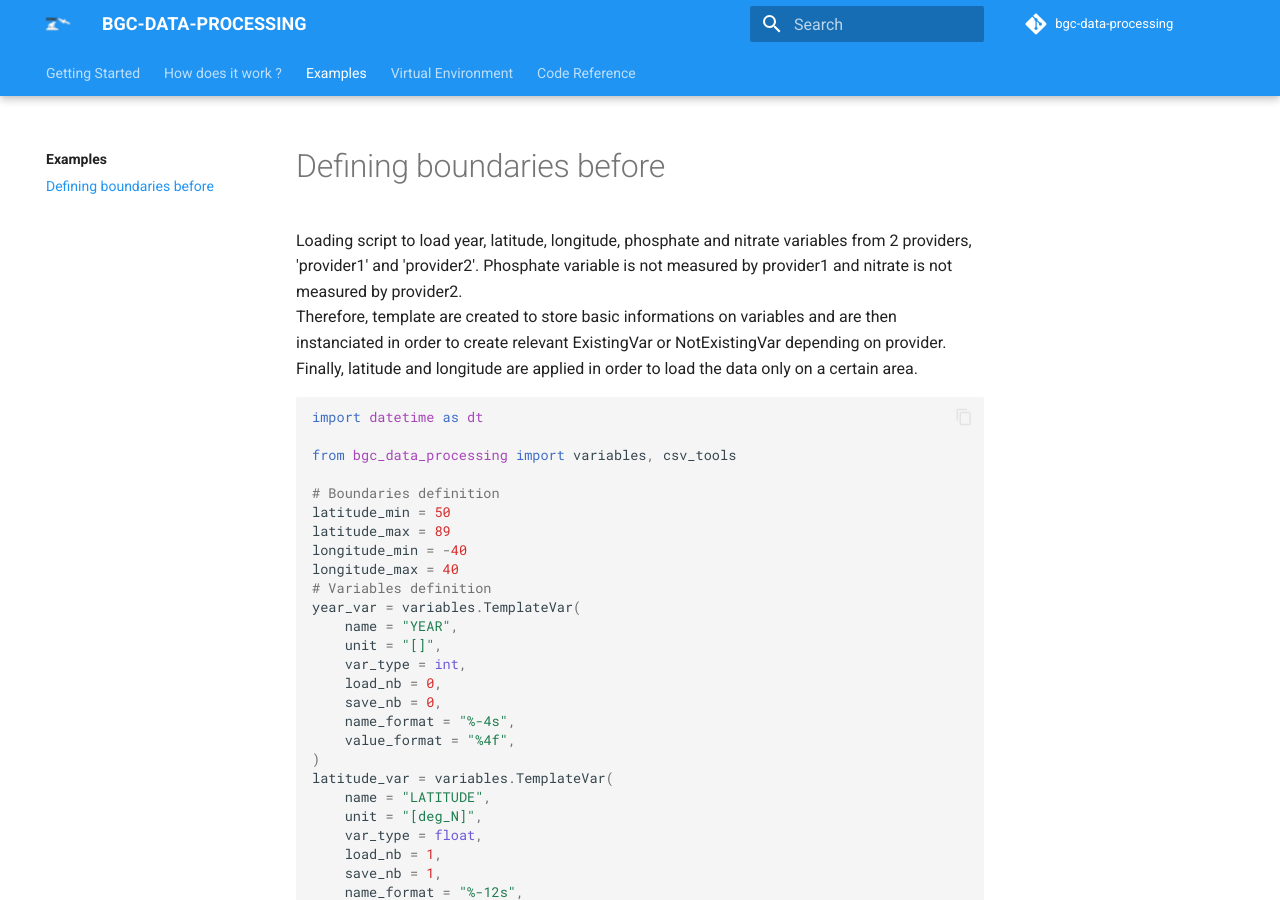
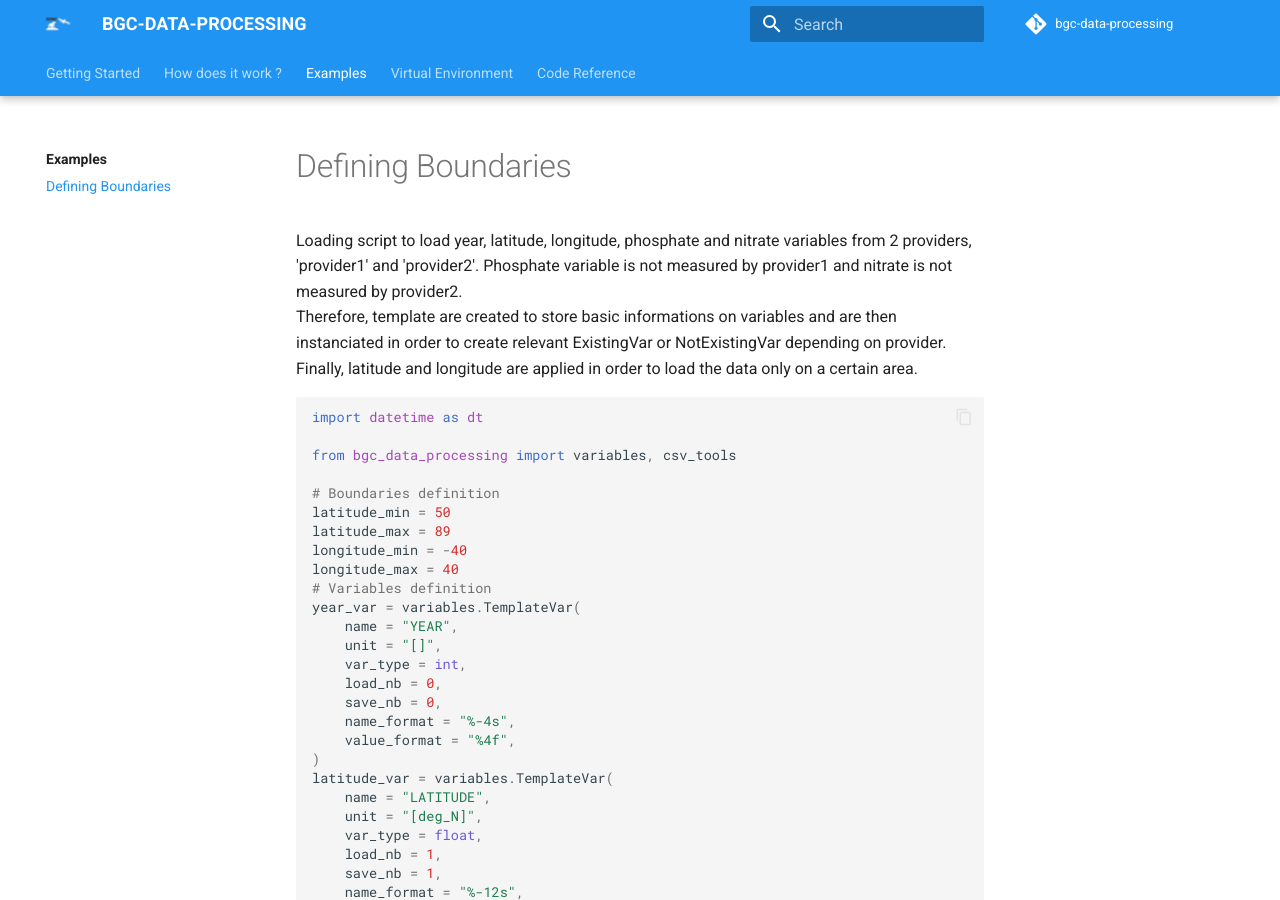
Before and after one commit to grigaut/bgc-data-processing, an MkDocs documentation site: the page built from docs/examples/boundaries.md, in a window 1280 px wide and 900 px high. Built offline with MkDocs 1.6.1 and Material for MkDocs 9.7.7, drawn with Linux system fonts in a browser that asks for light colours; comment, search, counter and statistics services are not loaded.

Commit message:
docs: rename boundarie example

```diff
--- a/docs/examples/boundaries.md
+++ b/docs/examples/boundaries.md
@@ -1,4 +1,4 @@
-# Defining boundaries before
+# Defining Boundaries
 
 Loading script to load year, latitude, longitude, phosphate and nitrate variables from 2 providers, 'provider1' and 'provider2'. Phosphate variable is not measured by provider1 and nitrate is not measured by provider2. <br />
 Therefore, template are created to store basic informations on variables and are then instanciated in order to create relevant ExistingVar or NotExistingVar depending on provider. <br />
```
